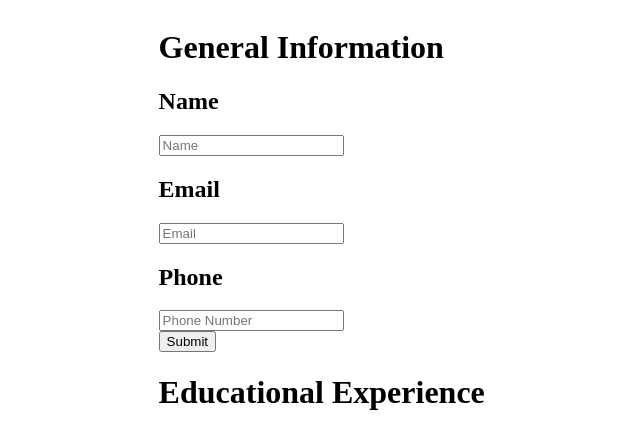
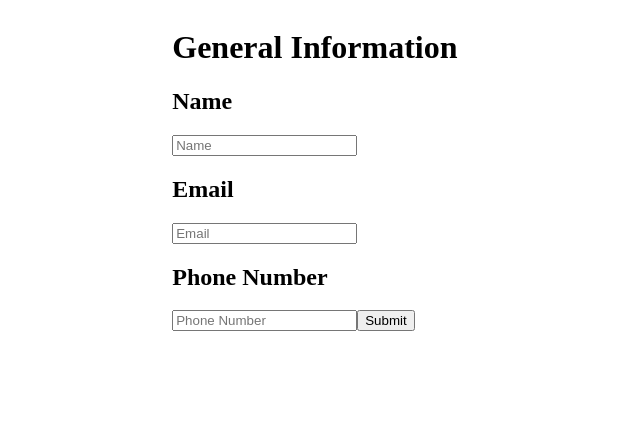
Before and after one commit to MarkFerianec/odin-cv-application, a React (Vite) app in the folder cv-application/: page / in a window 1280 px wide. Shown: the top 448 px of the page, without its empty margins (162-802 px from the left). Built offline with nearby package versions, Linux system fonts and the light colour scheme.

Commit message:
Modify and add various files
Added a form component which is reused multiple times. Modified App to
accomodate the new form component.

```diff
--- a/cv-application/src/App.jsx
+++ b/cv-application/src/App.jsx
@@ -2,8 +2,9 @@ import './styles/style.css';
 
 import { useState } from 'react';
 
-import EducationalExperience from './components/EducationalExperience';
 import GeneralInformation from './components/GeneralInformation';
+// import EducationalExperience from './components/EducationalExperience';
+import Form from './components/Form';
 
 function App() {
   const [formDisplay, setFormDisplay] = useState(true);
@@ -52,7 +53,7 @@ function App() {
   return (
     <>
       <div className="forms">
-        <GeneralInformation
+        {/* <GeneralInformation
           formDisplay={formDisplay}
           name={name}
           phone={phone}
@@ -62,12 +63,30 @@ function App() {
           handlePhoneChange={handlePhoneChange}
           submitButton={submitButton}
           editButton={editButton}
+        /> */}
+        {/* <EducationalExperience /> */}
+        <Form
+          title="General Information"
+          inputs={['Name', 'Email', 'Phone Number']}
+          submitButton={submitButton}
         />
-        <EducationalExperience />
+        {/* <Form
+          title="Educational Experience"
+          inputs={['School Name', 'Title of Study', 'Date of Study']}
+          submitButton={submitButton}
+        />
+        <Form
+          title="Practical Experience"
+          inputs={[
+            'Company Name',
+            'Position Title',
+            'Responsibilties',
+            'Dates Worked',
+          ]}
+          submitButton={submitButton}
+        /> */}
       </div>
-      <div className="CV">
-        {savedName} {savedEmail} {savedPhone}
-      </div>
+      <div className="CV">{/* {savedName} {savedEmail} {savedPhone} */}</div>
     </>
   );
 }
--- a/cv-application/src/components/EducationalExperience.jsx
+++ b/cv-application/src/components/EducationalExperience.jsx
@@ -1,5 +1,28 @@
+function Form() {
+  return (
+    // A section to add your educational experience (school name, title of study and date of study)
+    <div>
+      <form>
+        <h1>Educational Experience</h1>
+        <h2>School Name</h2>
+        <input placeholder="School Name" />
+        <h2>Title of study</h2>
+        <input placeholder="Title of Study" />
+        <h2>Date of study</h2>
+        <input
+          placeholder="Date of Study"
+          // onChange={handlePhoneChange}
+          // value={phone}
+        />
+      </form>
+      <div>{/* <button onClick={submitButton}>Submit</button> */}</div>
+    </div>
+  );
+}
+
 function EducationalExperience() {
-  return <h1>Educational Experience</h1>;
+  // return <h1>Educational Experience</h1>;
+  return <Form />;
 }
 
 export default EducationalExperience;
--- /dev/null
+++ b/cv-application/src/components/Form.jsx
@@ -0,0 +1,20 @@
+function Form({ title, inputs, submitButton }) {
+  return (
+    <>
+      <form>
+        <h1>{title}</h1>
+        {inputs.map((input) => {
+          return (
+            <>
+              <h2>{input}</h2>
+              <input key={input} placeholder={input}></input>
+            </>
+          );
+        })}
+        <button onClick={submitButton}>Submit</button>
+      </form>
+    </>
+  );
+}
+
+export default Form;
```
Also changed, not shown: cv-application/src/components/EditButton.jsx (added), cv-application/src/components/SubmitButton.jsx (added).
